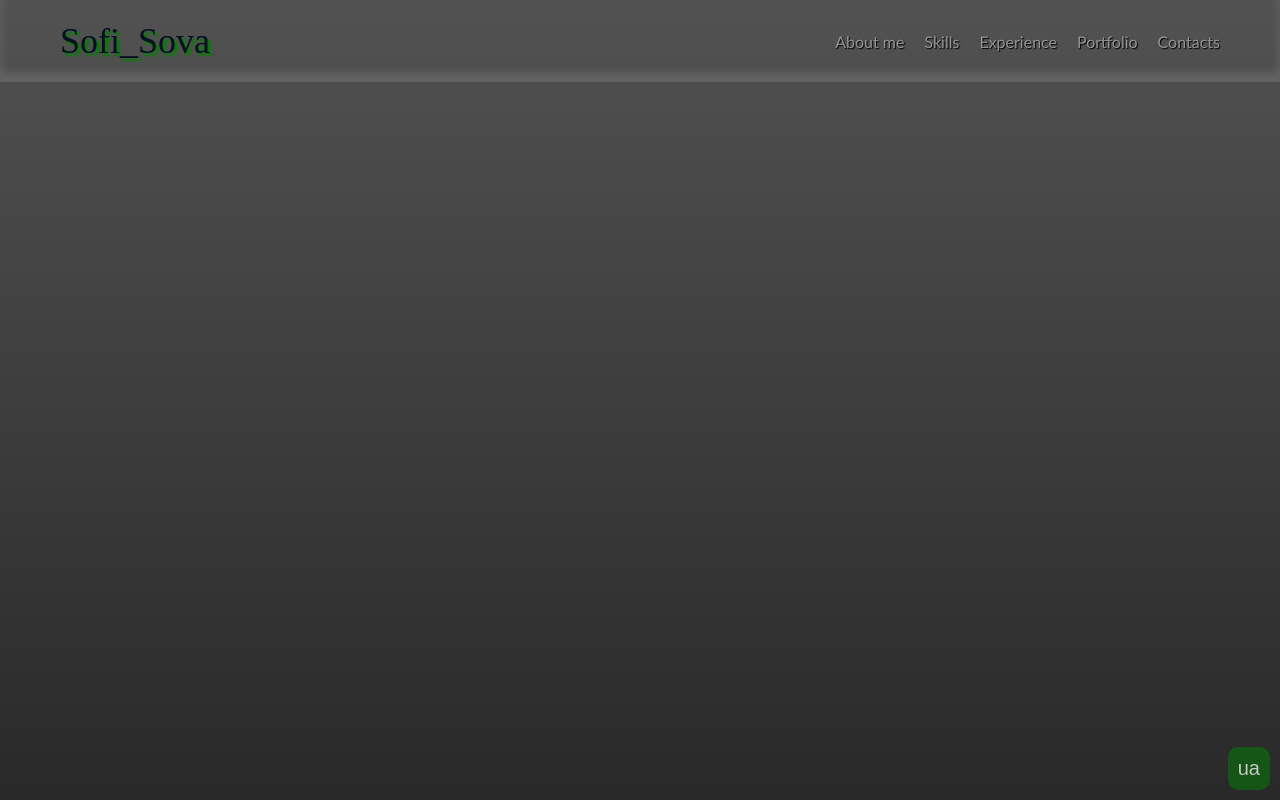
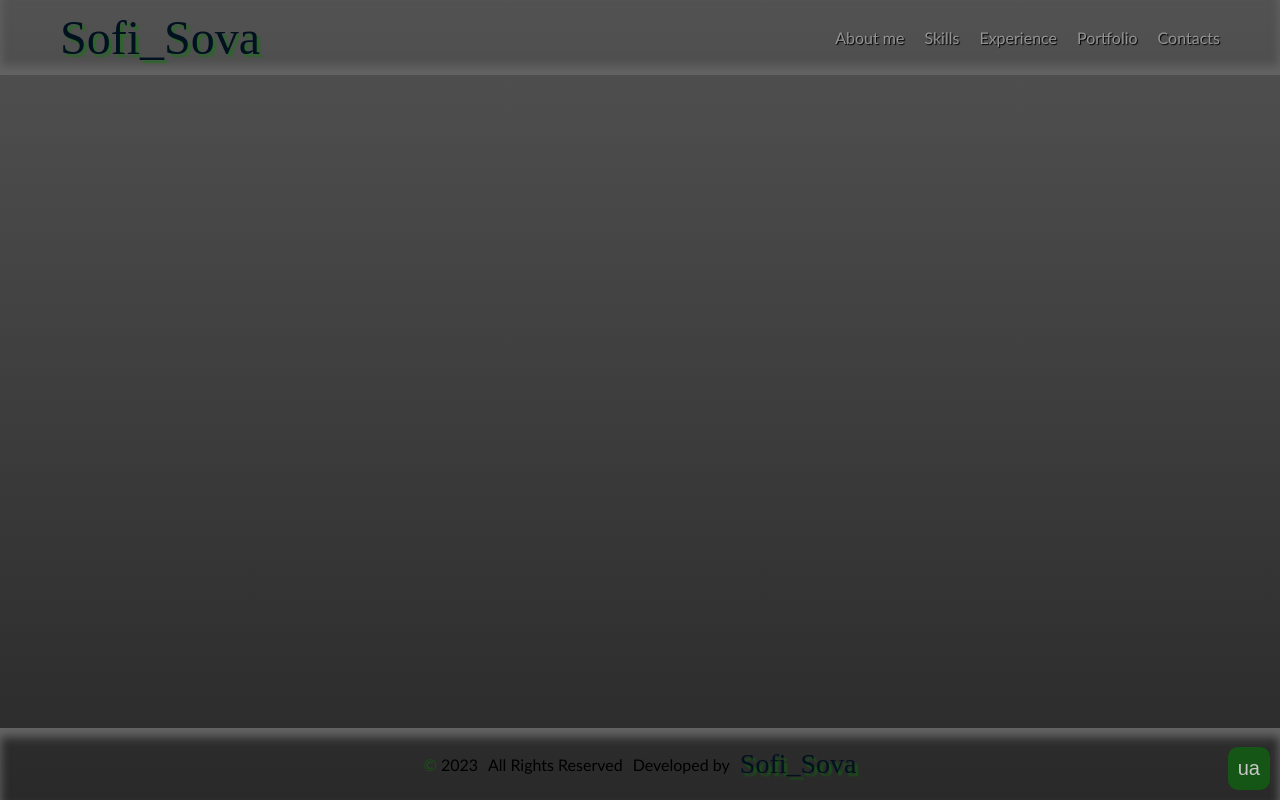
Before and after one commit to SofiiaShevtsova/sofiia_ts, a React (Create React App) app: page / in a window 1280 px wide. Built offline with nearby package versions, Linux system fonts and the light colour scheme; a web font is replaced by a local one.

Commit message:
add container and footer style

```diff
--- a/src/App.tsx
+++ b/src/App.tsx
@@ -1,5 +1,5 @@
 import { useState, createContext } from "react";
-import { ButtonText, Footer, Header } from "./components/commons";
+import { ButtonText, Container, Footer, Header } from "./components/commons";
 import { User, userEn, userUa } from "./service/data";
 
 export const AppContext: React.Context<{
@@ -17,7 +17,8 @@ function App() {
   return (
     <AppContext.Provider value={lang === 'ua'? {userInfo: userEn}: {userInfo: userUa}}>
       <Header />
-      {/* <Footer/> */}
+      <Container/>
+      <Footer/>
       <ButtonText text={lang} type={"button"} className={"toggle-language_btn"} onClick={changeLang}/>
     </AppContext.Provider>
   );
--- /dev/null
+++ b/src/components/Container/Container.tsx
@@ -0,0 +1,9 @@
+type MainProps = {
+  children?: JSX.Element,
+};
+
+export const Container = ({ children }: MainProps) => {
+    return (<main className="main">
+        {children}
+    </main>)
+}
--- a/src/components/Footer/Footer.tsx
+++ b/src/components/Footer/Footer.tsx
@@ -2,12 +2,16 @@ import { userEn } from "../../service/data";
 import { Logo } from "../commons";
 
 export const Footer = () => {
-    return (
-      <footer>
-      <p >&#xA9; 2023</p>
-      <p >All Rights Reserved</p>
-      <p >Developed by <a href={userEn.contacts.gitHub}><Logo/></a></p>
-
-  </footer>
-    )
-}
+  return (
+    <footer>
+      <p>
+        <span>&#xA9;</span> 2023
+      </p>
+      <p>All Rights Reserved</p>
+      <p>Developed by</p>
+      <a href={userEn.contacts.gitHub}>
+        <Logo />
+      </a>
+    </footer>
+  );
+};
--- a/src/components/commons.js
+++ b/src/components/commons.js
@@ -2,4 +2,5 @@ export { Logo } from './Logo/Logo.tsx';
 export { Footer } from './Footer/Footer.tsx';
 export { Header } from './Header/Header.tsx';
 export { Navigation } from './Navigation/Navigation.tsx';
-export { ButtonText } from './Button/ButtonText.tsx'
+export { ButtonText } from './Button/ButtonText.tsx';
+export { Container } from './Container/Container.tsx'
--- a/src/index.css
+++ b/src/index.css
@@ -24,6 +24,9 @@ code {
   background-size: contain;
   height: 100vh;
   font-family: "Gill Sans", "Gill Sans MT", Calibri, "Trebuchet MS", sans-serif;
+  display: flex;
+  flex-direction: column;
+  justify-content: space-between;
 }
 
 p,
@@ -49,20 +52,32 @@ header {
   display: flex;
   justify-content: space-between;
   align-items: center;
-  padding: 20px 60px;
+  padding: 10px 60px;
   box-shadow: inset 0 -8px 10px 1px rgb(100, 100, 100);
 }
 
+main{
+  padding: 80px 50px 30px;
+}
+
 footer {
-  margin-top: auto;
+  display: flex;
+  gap: 10px;
+  justify-content: center;
+  align-items: center;
+  padding: 20px;
+  box-shadow: inset 0 8px 10px 1px rgb(100, 100, 100);
+    & span {
+    color: rgba(0, 128, 0, 0.5);
+  }
 }
 
 .logo {
   display: inline;
   font-family: "Lovers Quarrel", cursive;
-  font-size: 36px;
+  font-size: 48px;
   color: rgb(1, 17, 31);
-  text-shadow: 3px 3px 2px green;
+  text-shadow: 3px 3px 2px rgba(0, 128, 0, 0.5);
   cursor:pointer;
   &:hover {
   animation-name: animateLogo;
@@ -73,7 +88,7 @@ animation-iteration-count: infinite;
 }
 
 footer .logo {
-  font-size: 24px;
+  font-size: 28px;
 }
 
 .navigation {
@@ -87,7 +102,7 @@ footer .logo {
   }
   & *:hover {
     transform: scale(1.2);
-    text-shadow: 1px 1px 1px green;
+    text-shadow: 1px 1px 1px rgba(0, 128, 0, 0.5);
   }
 }
 
```
